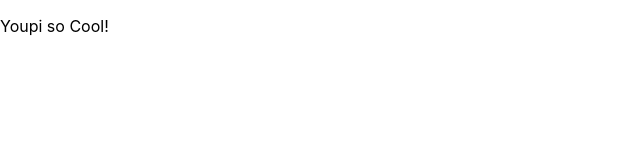
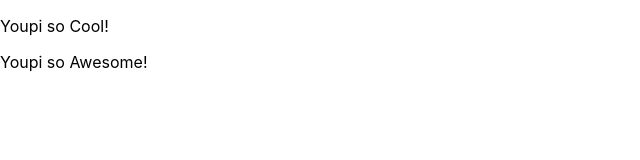
Before and after one commit to ChipsInChief/2020-2021-s2-react, a React (Create React App) app in the folder memory/: page / in a window 1280 px wide. Shown: the top 160 px of the page, without its empty margins (0-640 px from the left). Built offline with nearby package versions, Linux system fonts and the light colour scheme.

Commit message:
Utilisation du JSX et paramètres de la fonction pure

```diff
--- a/memory/src/CoolComponent.js
+++ b/memory/src/CoolComponent.js
@@ -1,5 +1,5 @@
 import React from 'react';
 
-export function CoolComponent() {
-    return React.createElement('p', {}, 'Youpi so Cool!');
+export function CoolComponent({ adjective = 'Cool' }) {
+    return <p>Youpi so { adjective }!</p>;
 }
--- a/memory/src/index.js
+++ b/memory/src/index.js
@@ -6,7 +6,10 @@ import reportWebVitals from './reportWebVitals';
 import { CoolComponent } from './CoolComponent';
 
 ReactDOM.render(
-  React.createElement(CoolComponent),
+  <div>
+    <CoolComponent />
+    <CoolComponent adjective='Awesome' />
+  </div>,
   document.getElementById('root')
 );
 
```
